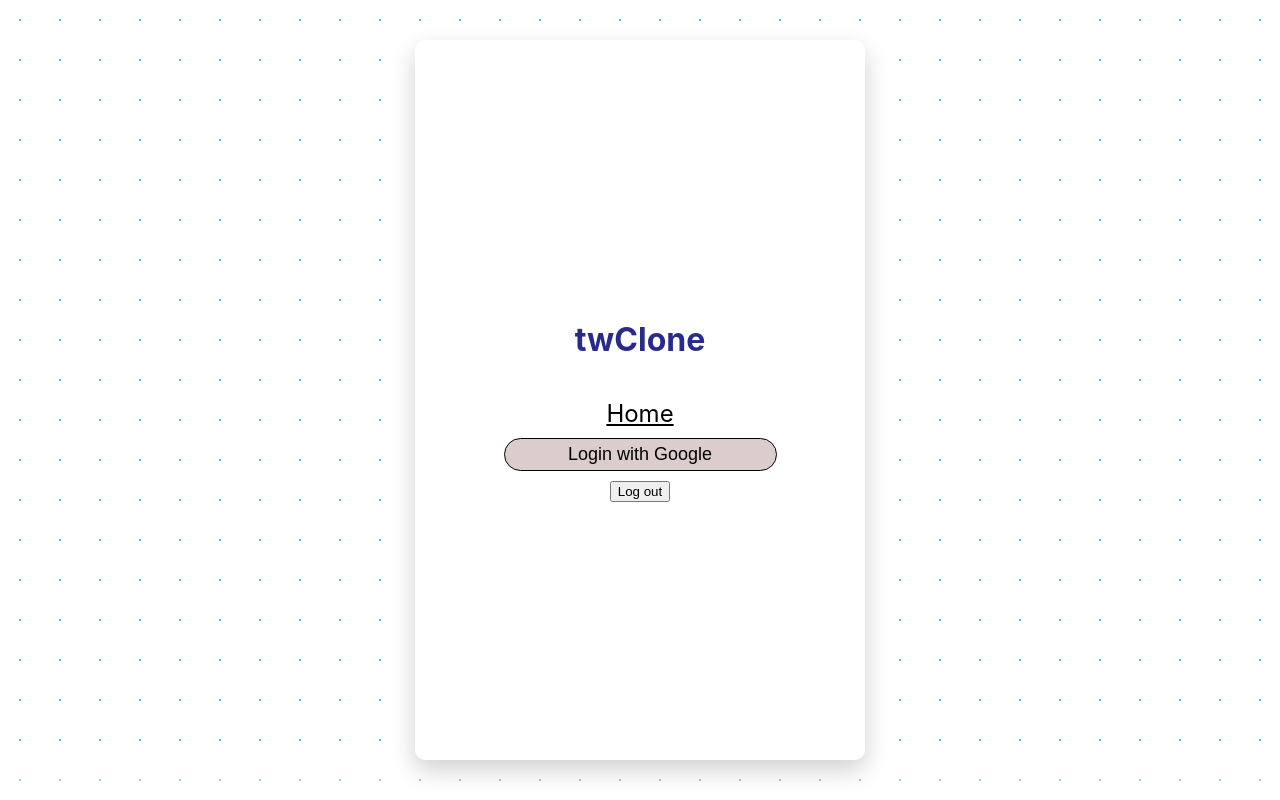
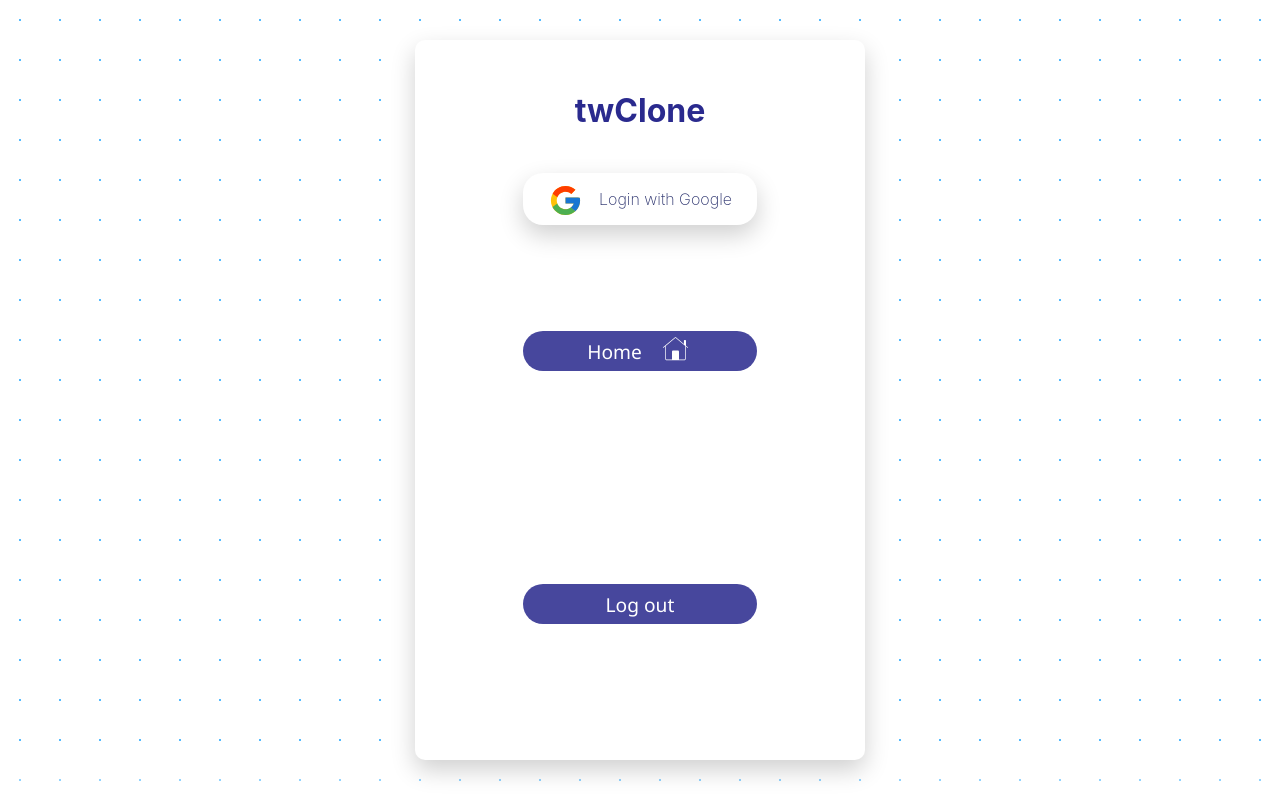
Before and after one commit to mariano3232/TWclone, a Next.js app: page / in a window 1280 px wide. Built offline with nearby package versions, Linux system fonts and the light colour scheme; no server answers.

Commit message:
loginCSS

```diff
--- /dev/null
+++ b/components/nav.module.css
@@ -0,0 +1,32 @@
+
+
+.container{
+    position: fixed;
+    top: 5rem;
+    left: 5px;
+    border-radius: 10px;
+    display: flex;
+    background-color: white;
+    padding: 1rem;
+    flex-direction: column;
+    gap: 3rem;
+    box-shadow:0px 10px 25px rgba(0, 0, 0, 0.187);
+    width: 20%;
+}
+
+.button{
+    background-color: rgba(42, 42, 142, 0.861);
+    width: 8rem;
+    height: 2.5rem;
+    margin: auto;
+    border: none;
+    color: white;
+    font-size: 120%;
+    border-radius: 20px;
+    font-family: 'Segoe UI', Tahoma, Geneva, Verdana, sans-serif;
+    transition: 500ms;
+}
+.button:hover{
+    background-color: rgba(42, 42, 142, 0.509);
+    cursor: pointer;
+}
--- a/pages/index.js
+++ b/pages/index.js
@@ -1,11 +1,13 @@
 import Head from 'next/head'
 import Link from 'next/link'
 import {loginWithGithub,loginWithGoogle,logOut} from './firebase/client.js'
-import styles from '../styles/Home.module.css'
+import styles from '../styles/Login.module.css'
 import { useEffect, useState } from 'react'
 import useUser from '../Hooks/useUser.js'
 import { useRouter } from 'next/router'
-
+import Image from 'next/image'
+import homeIcon from '../public/home.svg'
+import googleIcon from '../public/google.svg'
 export default function Login() {
 
   const router=useRouter()
@@ -46,16 +48,37 @@ export default function Login() {
            twClone
         </h1>
         <div>
-          <h3>{user?.username}</h3>
-          <p>{user?.mail}</p>
-          {/* <img src={user?.profilePicture} alt="" height="100px"/> */}
+          <h1>{user?.username}</h1>
         </div>
+        {
+          user?null:
+          <div className={styles.google} onClick={()=>handleGoogle()}>
+            <div className={styles.g}>
+              <Image src={googleIcon}
+                    height='35px'
+                    width='35px'
+                    layout='fixed'
+              />
+            </div>
+            <p>Login with Google</p>
+          </div>
+        }
 
-        <Link href="/Home">Home</Link>
-        {
-          user?null:<button className={styles.google} onClick={()=>handleGoogle()}>Login with Google</button>
-        }
-        <button onClick={()=>{logOut()}} >Log out</button>
+        <Link href="/Home">
+          <button className={styles.button}>
+            Home
+            {
+            <div className={styles.house}>
+              <Image src={homeIcon}
+                  height='35px'
+                  width='35px'
+                  layout='fixed'
+              />
+            </div>
+            }
+          </button>
+        </Link>
+        <button onClick={()=>{logOut()}} className={styles.button} >Log out</button>
       </main>
 
     </div>
--- a/styles/Home.module.css
+++ b/styles/Home.module.css
@@ -1,55 +1,72 @@
-.container {
-  display: flex;
-  justify-content: center;
+
+.container{
+    display: flex;
+    flex-direction: column;
+    background-color: white;
+    box-shadow:0px 10px 25px rgba(0, 0, 0, 0.187);
+    padding: 2rem;
+    border-radius:0 0 20px 20px;
+    width: 50%;
+    min-width: 25rem;
+    margin: auto;
 }
 
-.main {
-  width: 450px;
-  height: 90vh;
-  margin-top: 5vh;
-  padding: 30px;
-  display: flex;
-  flex-direction: column;
-  justify-content: center;
-  align-items: center;
-  background-color: white;
-  box-shadow:0px 10px 25px rgba(0, 0, 0, 0.187) ;
-  border-radius: 10px;
+.button{
+    position: fixed;
+    right: 20px;
+    top:20px;
+    height: 40px;
+    width: 40px;
+    border: 1px solid black;
+    color: white;
+    border-radius: 50px;
+    background-color:rgb(42, 42, 142) ;
 }
-.gitHub{
-  width: 70%;
-  font-size: x-large;
-  padding:5px;
-  margin: 10px;
-  color: white;
-  border-radius: 20px;
-  border: none;
-  background-color: black;
-  transition:500ms;
-}
-.gitHub:hover{
-  background-color: rgba(0, 0, 0, 0.856);
-  cursor: pointer;
+.button:hover{
+    cursor: pointer;
 }
 
-.google{
-  width: 70%;
-  font-size: large;
-  padding:5px;
-  margin: 10px;
-  border-radius: 20px;
-  border: 1px solid black;
-  background-color: rgb(220, 205, 205);
-  transition:500ms;
-}
-.google:hover{
-  cursor: pointer;
-  background-color: rgba(255, 0, 0, 0.286);
+.tweetContainer{
+    position: relative;
+    width: 100%;
+    font-size:small;
+    display: flex;
+    /* border: 2px solid blue; */
+    border-top: 1px solid rgba(128, 128, 128, 0.592);
+    transition: 500ms  ;
 }
 
+.text{
+    width: 100%;
+    overflow-wrap: anywhere;
+}
 
-/* @media(max-width:500px){
-  .main{
+.avatar{
+    margin: 15px;
+    border-radius: 100%;
+}
 
-  }
-} */
+.flex{
+    display: flex;
+}
+.date{
+    color: grey;
+    font-size: 110%;
+    margin: 5px;
+    margin-top: 15px;
+}
+.delete{
+    position: absolute;
+    top: 5px;
+    right: 5px;
+    background-color: transparent;
+    color: grey;
+    border: none;
+    padding: 0;
+    font-size: 200%;
+    transition: 300ms;
+}
+.delete:hover{
+    cursor: pointer;
+    color: red
+}
--- /dev/null
+++ b/styles/Login.module.css
@@ -0,0 +1,88 @@
+.container {
+  display: flex;
+  justify-content: center;
+}
+
+.main {
+  width: 450px;
+  height: 90vh;
+  margin-top: 5vh;
+  padding: 30px;
+  display: flex;
+  flex-direction: column;
+  justify-content: center;
+  align-items: center;
+  background-color: white;
+  box-shadow:0px 10px 25px rgba(0, 0, 0, 0.187) ;
+  border-radius: 10px;
+}
+.gitHub{
+  width: 70%;
+  font-size: x-large;
+  padding:5px;
+  margin: 10px;
+  color: white;
+  border-radius: 20px;
+  border: none;
+  background-color: black;
+  transition:500ms;
+}
+.gitHub:hover{
+  background-color: rgba(0, 0, 0, 0.856);
+  cursor: pointer;
+}
+
+.google{
+  display: flex;
+  justify-content: center;
+  gap: 1rem;
+  width: 60%;
+  font-weight: 200;
+  color: rgb(41, 48, 108);
+  border-radius: 20px;
+  border: 0;
+  box-shadow:0px 10px 25px rgba(0, 0, 0, 0.187);
+  background-color: white;
+  transition:500ms;
+}
+.google:hover{
+  cursor: pointer;
+  transform: scale(1.05);
+}
+.g{
+  position: relative;
+  top: 10px;
+}
+
+
+.button{
+    display: flex;
+    gap: 1rem;
+    justify-content: center;
+    background-color: rgba(42, 42, 142, 0.861);
+    padding: 7px;
+    width: 60%;
+    height: 2.5rem;
+    margin: auto;
+    border: none;
+    color: white;
+    font-size: 120%;
+    border-radius: 20px;
+    font-family: 'Segoe UI', Tahoma, Geneva, Verdana, sans-serif;
+    transition: 500ms;
+}
+.button:hover{
+    background-color: rgba(42, 42, 142, 0.509);
+    cursor: pointer;
+}
+.house{
+  position: relative;
+  bottom: 5px;
+}
+
+
+/* @media(max-width:500px){
+  .main{
+
+  }
+} */
--- a/styles/post.module.css
+++ b/styles/post.module.css
@@ -7,7 +7,6 @@
     background-color: white;
     padding: 2rem;
     width: 100%;
-    min-width: 25rem;
     margin: auto;
 }
 
```
Also changed, not shown: components/Nav.js (added, +13 -0 lines), pages/Home/index.js (+8 -2 lines), styles/timeline.module.css (deleted, +0 -71 lines), public/google.svg (added), public/home.svg (added).
